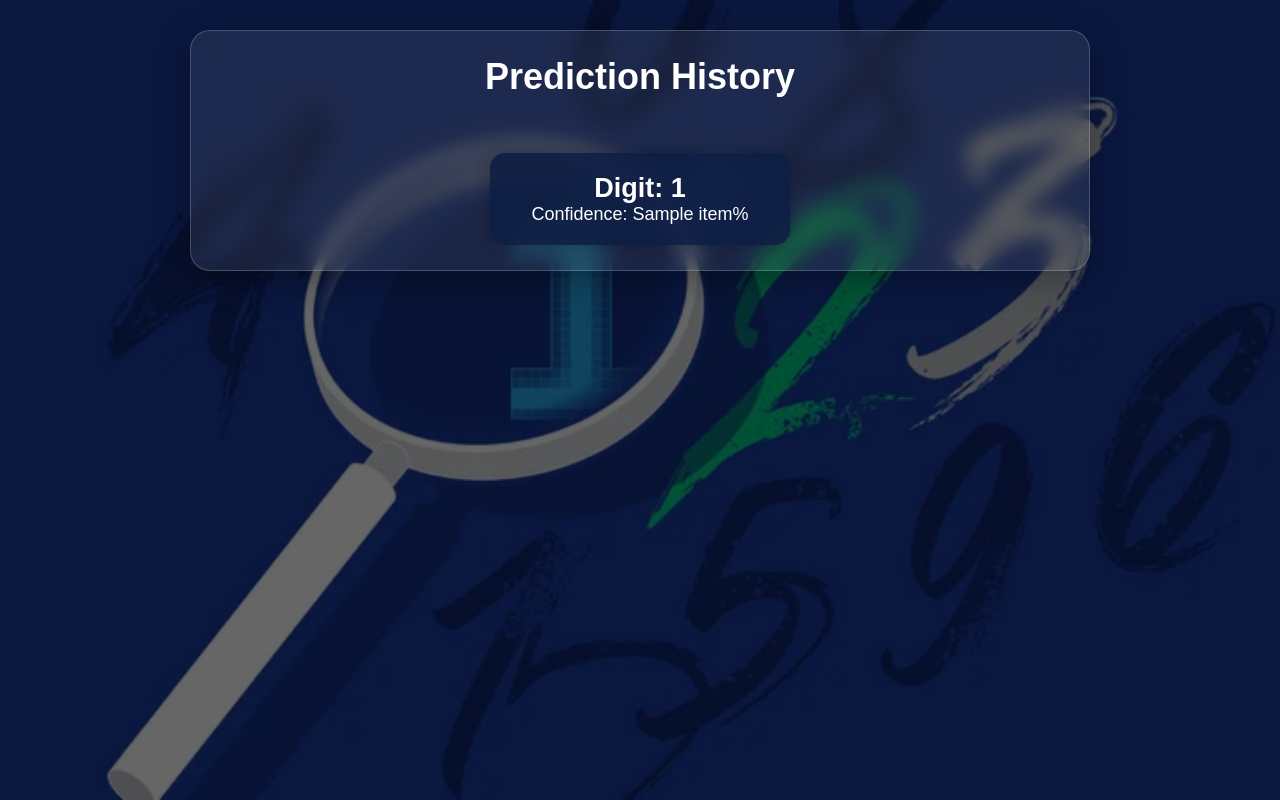
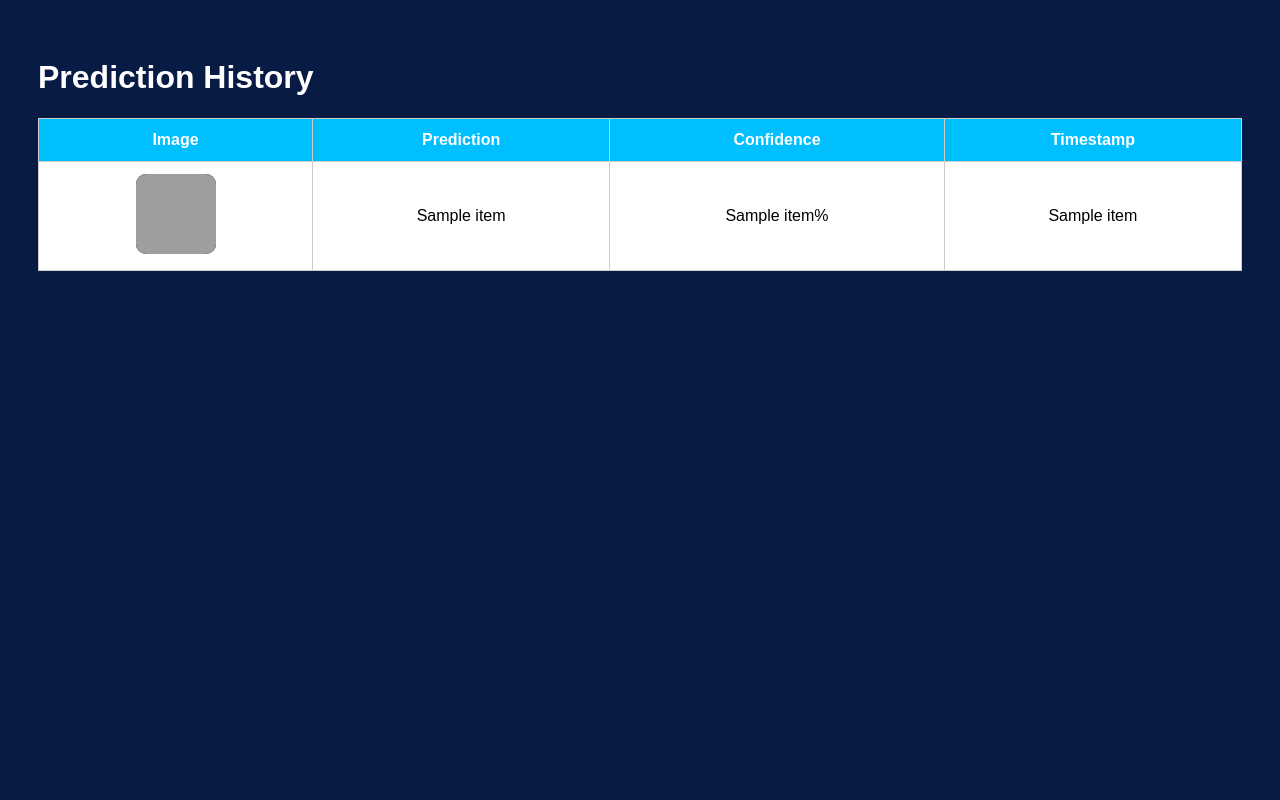
Before and after one commit to kishore-sakthivel/Handwritten-digit-recognizer, a Flask app: template templates/history.html in a window 1280 px wide. Run offline with Flask 3, Linux system fonts and the light colour scheme; the template is opened without the code that fills it: most values are stand-ins (such as "Sample title", 1, 10 or a date in 2020); grey boxes are pictures that could not be loaded.

Commit message:
updated project files

```diff
--- a/app.py
+++ b/app.py
@@ -1,3 +1,5 @@
+import os
+os.environ['TF_CPP_MIN_LOG_LEVEL'] = '3'
 from flask import Flask, render_template, request, jsonify, redirect, session
 from werkzeug.security import generate_password_hash, check_password_hash
 from functools import wraps
@@ -27,7 +29,7 @@ def login_required(f):
 # =========================
 # LOAD MODEL
 # =========================
-model = tf.keras.models.load_model("mnist_cnn_model.h5")
+model = tf.keras.models.load_model("mnist_cnn_model.h5") #Loads trained CNN model.
 
 # =========================
 # DATABASE
@@ -36,6 +38,17 @@ os.makedirs("database", exist_ok=True)
 
 conn = sqlite3.connect("database/db.sqlite3", check_same_thread=False)
 cursor = conn.cursor()
+
+cursor.execute('''
+CREATE TABLE IF NOT EXISTS history (
+    id INTEGER PRIMARY KEY AUTOINCREMENT,
+    username TEXT,
+    image TEXT,
+    prediction TEXT,
+    confidence REAL,
+    created_at TIMESTAMP DEFAULT CURRENT_TIMESTAMP
+)
+''')
 
 cursor.execute("""
 CREATE TABLE IF NOT EXISTS users (
@@ -139,40 +152,52 @@ def logout():
 # PREDICT
 # =========================
 @app.route("/predict", methods=["POST"])
-@login_required
 def predict():
 
-    data = request.json["image"]
+    data = request.json["image"] #fetch api
 
     image_data = base64.b64decode(data.split(",")[1])
-    image = Image.open(io.BytesIO(image_data)).convert("L")
+
+    image = Image.open(io.BytesIO(image_data)).convert("L") #into grayscale
 
     img = np.array(image)
 
     img = 255 - img
+
     img = cv2.resize(img, (28, 28))
+
     img = cv2.GaussianBlur(img, (3,3), 0)
+
     img = img.astype("float32") / 255.0
+
     img = img.reshape(1, 28, 28, 1)
 
-    prediction = model.predict(img)
+    prediction = model.predict(img)[0]
 
     digit = int(np.argmax(prediction))
+
     confidence = float(np.max(prediction) * 100)
 
-    # save history
+    probabilities = [float(p * 100) for p in prediction] #Used for bar chart
+
+    # SAVE HISTORY
     cursor.execute("""
-        INSERT INTO history(username, prediction, confidence)
-        VALUES (?, ?, ?)
-    """, (session["user"], str(digit), round(confidence, 2)))
+        INSERT INTO history(username, image, prediction, confidence)
+        VALUES (?, ?, ?, ?)
+    """, (
+        session["user"],
+        data,
+        str(digit),
+        round(confidence, 2)
+    ))
 
     conn.commit()
 
     return jsonify({
         "digit": digit,
-        "confidence": round(confidence, 2)
+        "confidence": round(confidence, 2),         #sending response to the frontend
+        "probabilities": probabilities
     })
-
 # =========================
 # SAVE DATASET
 # =========================
@@ -203,7 +228,7 @@ def save_dataset():
 def history():
 
     cursor.execute("""
-        SELECT prediction, confidence
+        SELECT image, prediction, confidence, created_at
         FROM history
         WHERE username=?
         ORDER BY id DESC
@@ -237,4 +262,4 @@ def admin():
 # RUN
 # =========================
 if __name__ == "__main__":
-    app.run(debug=True)
+    app.run(debug=False)
--- a/static/STYLE.CSS
+++ b/static/STYLE.CSS
@@ -351,4 +351,23 @@ RESPONSIVE
     .card{
         width:95%;
     }
+    .big-digit{
+    font-size:90px;
+    font-weight:bold;
+    color:#00ffcc;
+    text-align:center;
 }
+
+.confidence{
+    font-size:24px;
+    margin-top:10px;
+    text-align:center;
+}
+
+#probChart{
+    margin-top:30px;
+    background:white;
+    border-radius:15px;
+    padding:10px;
+}
+}
--- a/templates/history.html
+++ b/templates/history.html
@@ -2,28 +2,75 @@
 <html>
 <head>
     <title>History</title>
-    <link rel="stylesheet" href="/static/style.css">
+
+    <style>
+
+        body{
+            background:#081b44;
+            color:white;
+            font-family:Arial;
+            padding:30px;
+        }
+
+        table{
+            width:100%;
+            border-collapse:collapse;
+            background:white;
+            color:black;
+        }
+
+        th,td{
+            border:1px solid #ccc;
+            padding:12px;
+            text-align:center;
+        }
+
+        th{
+            background:#00bfff;
+            color:white;
+        }
+
+        img{
+            width:80px;
+            height:80px;
+            background:black;
+            border-radius:10px;
+        }
+
+    </style>
 </head>
 <body>
 
-<div class="container">
-
     <h1>Prediction History</h1>
 
-    <div class="history-grid">
+    <table>
+
+        <tr>
+            <th>Image</th>
+            <th>Prediction</th>
+            <th>Confidence</th>
+            <th>Timestamp</th>
+        </tr>
 
         {% for item in history %}
 
-        <div class="card">
-            <h2>Digit: {{ item[0] }}</h2>
-            <p>Confidence: {{ item[1] }}%</p>
-        </div>
+        <tr>
+
+            <td>
+                <img src="{{ item[0] }}">
+            </td>
+
+            <td>{{ item[1] }}</td>
+
+            <td>{{ item[2] }}%</td>
+
+            <td>{{ item[3] }}</td>
+
+        </tr>
 
         {% endfor %}
 
-    </div>
-
-</div>
+    </table>
 
 </body>
 </html>
--- a/templates/home.html
+++ b/templates/home.html
@@ -5,6 +5,7 @@
     <title>Digit Recognizer</title>
 
     <link rel="stylesheet" href="{{ url_for('static', filename='STYLE.CSS') }}">
+    <script src="https://cdn.jsdelivr.net/npm/chart.js"></script>
 
 </head>
 <body>
@@ -41,6 +42,7 @@
 
 </div>
 
+
 <script src="{{ url_for('static', filename='SCRIPT.JS') }}"></script>
 
 </body>
```
Also changed, not shown: static/SCRIPT.JS (+163 -9 lines), database/db.sqlite3, 1 other file.
